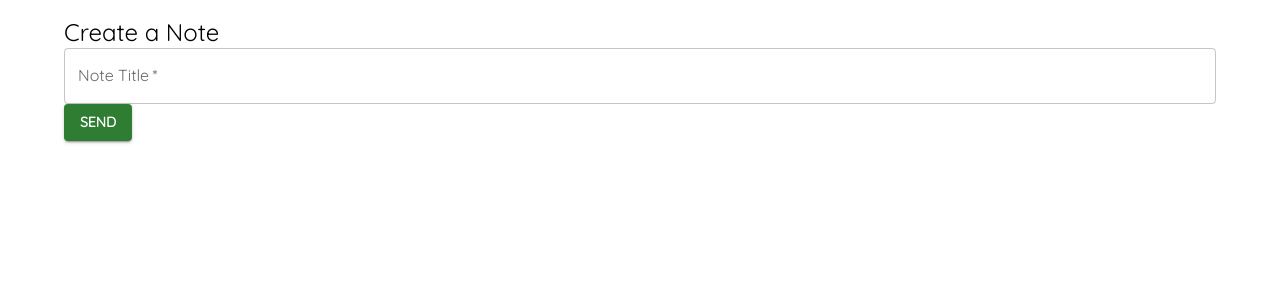
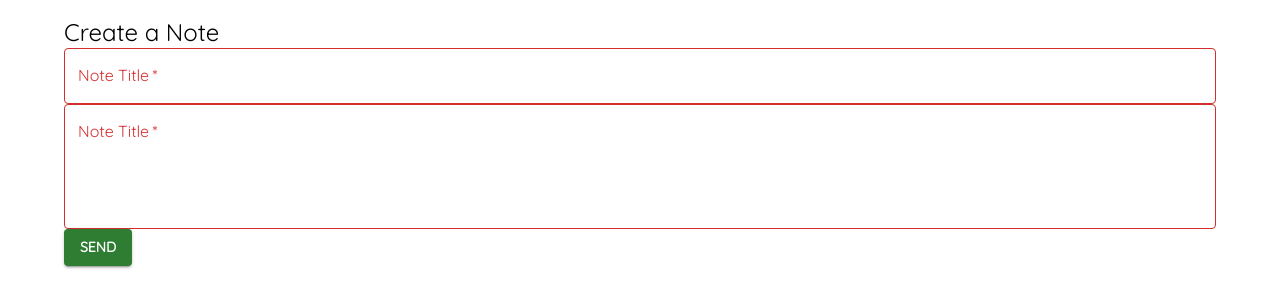
Before and after one commit to MohammadAtikurRahman/Mu-React, a React (Create React App) app: page /textfield in a window 1280 px wide. Shown: the top 308 px of the page. Built offline with nearby package versions, Linux system fonts and the light colour scheme.

Commit message:
textfiledvalue

```diff
--- a/src/pages/Textfield.js
+++ b/src/pages/Textfield.js
@@ -1,4 +1,4 @@
-import React from 'react'
+import React ,{ useState } from 'react'
 import Typography from '@mui/material/Typography';
 import TextField from '@mui/material/TextField';
 import Container from '@mui/material/Container';
@@ -21,32 +21,76 @@
 export default function Notes() {
 
      const classes = useStyles()
+     const [title,setTitle] =useState('')
+     const [details,setDetails] =useState('')
+     const [titleError,setTitleError] =useState('false')
+     const [detailsError,setDetailsError] =useState('false')
+
+
+
+      const handleSubmit = (e) => {
+
+
+         e.preventDefault();
+          setTitleError(false)
+          setDetailsError(false)
+
+          if(title == ''){
+
+            setTitleError(true)
+          }
+
+          if(details == ''){
+
+            setDetailsError(true)
+          }
+          if(title && details){
+
+            console.log(title,details)
+          }
+      }
 
     return (
     <Container>
 
-        <Typography variant="h5" color="initial"
-
-       pt={2}
-
-        >
+        <Typography variant="h5" color="initial"  pt={2}>
             Create a Note
         </Typography>
-         <form noValidate autoComplete="off">
 
 
+         <form noValidate autoComplete="off" onSubmit={handleSubmit} >
            <TextField
-              className = {classes.field}
+             onChange={(e) => setTitle(e.target.value)}
+
+
+
+             className={classes.field}
              label="Note Title"
              variant="outlined"
              color= "secondary"
              fullWidth
              required
+             error={titleError}
+           />
+              <TextField
+
+               onChange={(e) => setDetails(e.target.value)}
+             className = {classes.field}
+             label="Note Title"
+             variant="outlined"
+             color= "secondary"
+             multiline
+             rows={4}
+             fullWidth
+             required
+                error={detailsError}
+           />
 
 
-           />
-
-           <Button variant="contained" color="success">
+           <Button
+           type= "submit"
+           variant="contained"
+           color="success">
              Send
            </Button>
 
```
